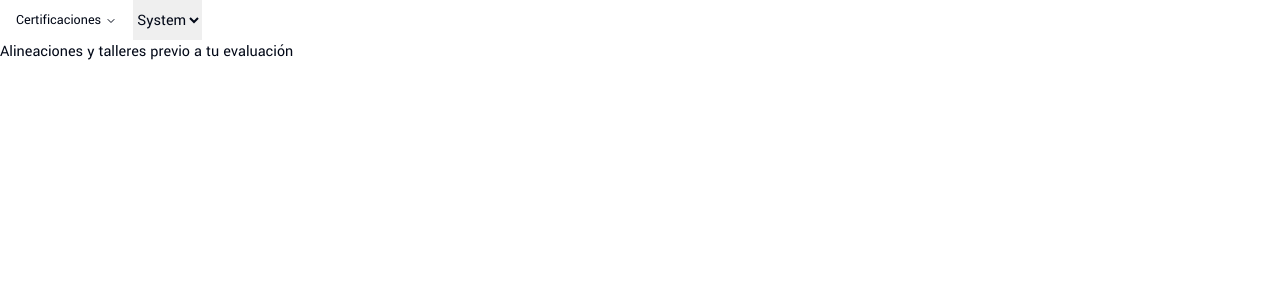
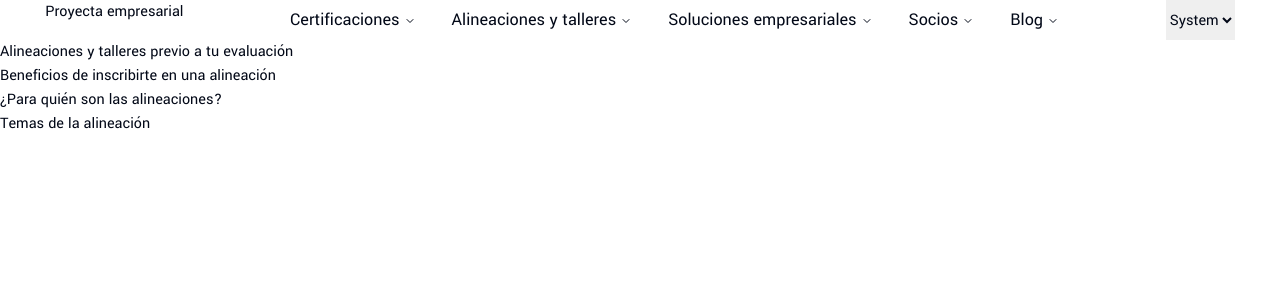
Before and after one commit to esphiritu/centro-evaluacion, a Next.js app: page /explora in a window 1280 px wide. Shown: the top 300 px of the page. Built offline with nearby package versions, Linux system fonts and the light colour scheme.

Commit message:
Navigation menu working okay, there is no much change

```diff
--- a/src/app/explora/page.js
+++ b/src/app/explora/page.js
@@ -4,6 +4,9 @@ export default function Explora() {
     return (
     <>
       <h1>Alineaciones y talleres previo a tu evaluación</h1>
+      <h2>Beneficios de inscribirte en una alineación</h2>
+      <p>¿Para quién son las alineaciones?</p>
+      <h3>Temas de la alineación</h3>
     </>
     );
   }
--- a/src/app/page.js
+++ b/src/app/page.js
@@ -1,12 +1,30 @@
+import Link from "next/link";
 import Users from "../lib/jsonplaceholder/Users";
-import { Button } from "@/components/ui/button";
+import { Button, buttonVariants } from "@/components/ui/button";
+
 
 export default function Home({Component, pageProps}) {
   return (
       <>
         <main>
-          <h1>Página principal</h1>
+          <section className="py-5 my-5">
+            <h1 className="scroll-m-20 text-3xl font-extrabold tracking-tight lg:text-4xl py-3">Impulsa tu vida profesional y respalda tu experiencia laboral con certificaciones oficiales</h1>
+            <div>
+              <Link href="./proyecto" className={buttonVariants({ variant: "outline" })}>Comienza ahora</Link>
+              <Link href="./sesion" className={buttonVariants({ variant: "primary" })}>Comienza con un asesor</Link>
+            </div>
+          </section>
+          <section>
+            <h2 className="scroll-m-20 text-3xl font-extrabold tracking-tight lg:text-3xl py-3">Beneficios de la certificación</h2>
+          </section>
+          <section>
+            <h4 className="scroll-m-20 text-2xl font-bold tracking-normal lg:text-2xl py-3">¿Quieres saber de la certificación gratuita?</h4>
+          </section>
+          <section>
+            <h3 className="scroll-m-20 text-2xl font-bold tracking-normal lg:text-2xl py-3">¿Qué hay de nuevo hoy?</h3>
+          </section>
           <Users/>
+          <hr/>
           <Button>Try it now!</Button>
         </main>
       </>
--- /dev/null
+++ b/src/app/proyecto/page.js
@@ -0,0 +1,9 @@
+
+
+export default function Proyecto() {
+    return (
+    <>
+      <h1>Crea un proyecto de carrera</h1>
+    </>
+    );
+  }
--- /dev/null
+++ b/src/app/sesion/page.js
@@ -0,0 +1,7 @@
+export default function Sesion() {
+    return (
+    <>
+      <h1>Regístrate para una sesión con un asesor</h1>
+    </>
+    );
+  }
--- a/src/components/organisms/Header.jsx
+++ b/src/components/organisms/Header.jsx
@@ -4,26 +4,50 @@ import ThemeSwitch from "@/utilities/dark-light-functionality/ThemeSwitch";
 import {
   NavigationMenu,
   NavigationMenuContent,
-    NavigationMenuIndicator,
   NavigationMenuItem,
   NavigationMenuLink,
   NavigationMenuList,
   NavigationMenuTrigger,
   NavigationMenuViewport,
+  navigationMenuTriggerStyle,
 } from "@/components/ui/navigation-menu"
+
 
 function Header() {
 
   return (
     <>
-            <header className="flex">
+      <header className="flex justify-around">
+        <Link href="./">Proyecta empresarial</Link>
         <NavigationMenu>
           <NavigationMenuList>
             <NavigationMenuItem>
-                            <NavigationMenuTrigger>Certificaciones</NavigationMenuTrigger>
+              <Link href="./certificaciones">
+                <NavigationMenuTrigger className="text-lg">Certificaciones</NavigationMenuTrigger>
                 <NavigationMenuContent>
-                                <NavigationMenuLink>Link</NavigationMenuLink>
+                  <NavigationMenuLink className={navigationMenuTriggerStyle()}>link</NavigationMenuLink>
                 </NavigationMenuContent>
+              </Link>
+            </NavigationMenuItem>
+            <NavigationMenuItem>
+              <Link href="./explora">
+                <NavigationMenuTrigger className="text-lg">Alineaciones y talleres</NavigationMenuTrigger>
+              </Link>
+            </NavigationMenuItem>
+            <NavigationMenuItem>
+              <Link href="./soluciones">
+                <NavigationMenuTrigger className="text-lg">Soluciones empresariales</NavigationMenuTrigger>
+              </Link>
+            </NavigationMenuItem>
+            <NavigationMenuItem>
+              <Link href="./socios">
+                <NavigationMenuTrigger className="text-lg">Socios</NavigationMenuTrigger>
+              </Link>
+            </NavigationMenuItem>
+            <NavigationMenuItem>
+              <Link href="./blog" passHref>
+                <NavigationMenuTrigger className="text-lg">Blog</NavigationMenuTrigger>
+              </Link>
             </NavigationMenuItem>
           </NavigationMenuList>
         </NavigationMenu>
--- a/src/lib/jsonplaceholder/Users.jsx
+++ b/src/lib/jsonplaceholder/Users.jsx
@@ -8,7 +8,7 @@ async function Users() {
     const users = await getUsers(); // An async function is called
     return(
         <>
-        <h2 className="py-4 text-green-700 bg-slate-300">List of users who have taken an evaluation</h2>
+        <h2 className="py-4 text-lg">Profesionales que obtuvieron su certificación</h2>
         <ol>
             {users.map((user) => (
                 <li key={user.id}>{user.id}. {user.name}</li>
```
Lines whose indentation alone changed are shown as unchanged.
